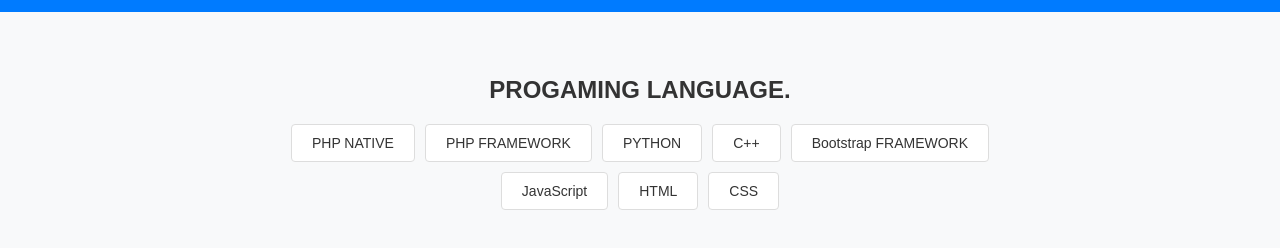
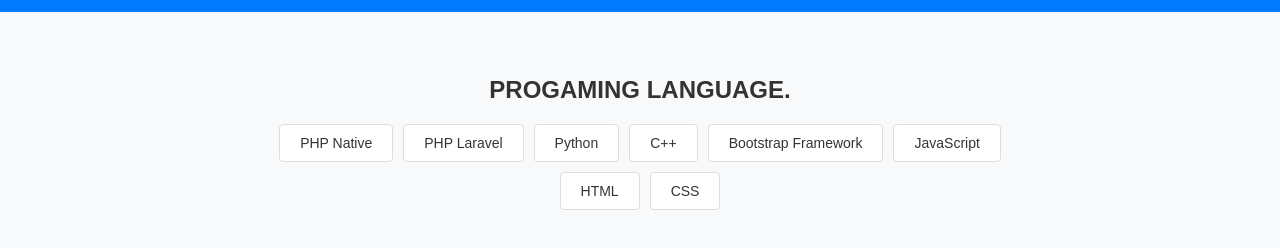
Before and after one commit to Anuada/Ericson_Anuada_Portfolio, a plain HTML site: page language.html in a window 1280 px wide. Shown: the part 58-306 px from the top of the page. Drawn offline with Linux system fonts and the light colour scheme.

Commit message:
Minor changes

```diff
--- a/language.html
+++ b/language.html
@@ -133,11 +133,11 @@
     <div class="container">
         <h1>PROGAMING LANGUAGE.</h1>
         <div class="button-container">
-            <a href="#" class="button">PHP NATIVE</a>
-            <a href="#" class="button">PHP FRAMEWORK</a>
-            <a href="#" class="button">PYTHON</a>
+            <a href="#" class="button">PHP Native</a>
+            <a href="#" class="button">PHP Laravel</a>
+            <a href="#" class="button">Python</a>
             <a href="#" class="button">C++</a>
-            <a href="#" class="button">Bootstrap FRAMEWORK</a>
+            <a href="#" class="button">Bootstrap Framework</a>
             <a href="#" class="button">JavaScript</a>
             <a href="#" class="button">HTML</a>
             <a href="#" class="button">CSS</a>
```
